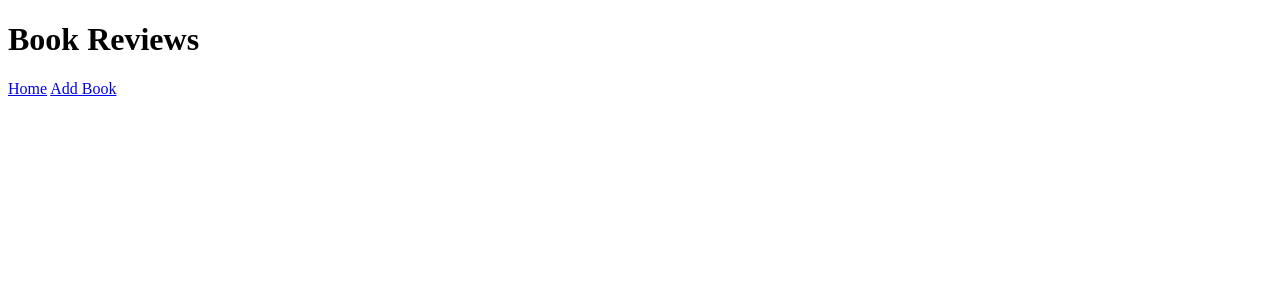
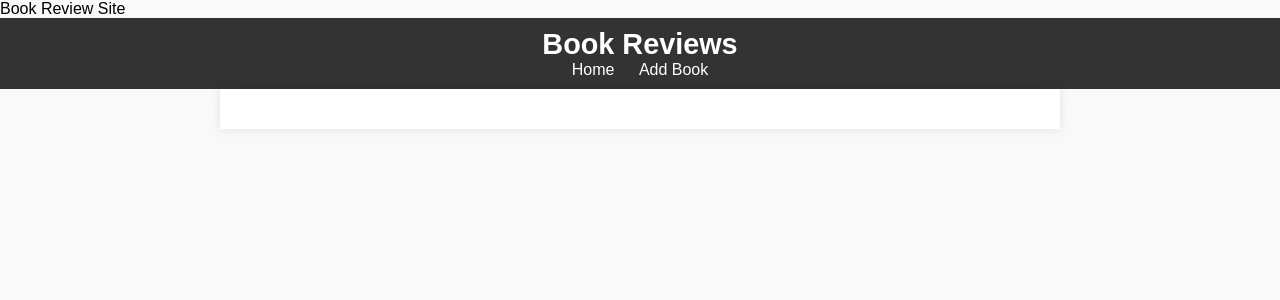
Before and after one commit to ignasvilkas/books-reviews, a Flask app: template Templates/index.html in a window 1280 px wide. Shown: the top 300 px of the page. Run offline with Flask 2, Linux system fonts and the light colour scheme; the template is opened without the code that fills it, so the values that code supplies are empty; parts of the project's set-up code (start-up, migrations or seed data) failed here and were passed over.

Commit message:
Add basic CSS style

```diff
--- a/CSS/styles.css
+++ b/CSS/styles.css
@@ -0,0 +1,32 @@
+body {
+  font-family: Arial, sans-serif;
+  margin: 0;
+  padding: 0;
+  background-color: #f9f9f9;
+}
+
+header {
+  background-color: #333;
+  color: #fff;
+  padding: 10px 0;
+  text-align: center;
+}
+
+header h1 {
+  margin: 0;
+  font-size: 1.8em;
+}
+
+nav a {
+  color: #fff;
+  margin: 0 10px;
+  text-decoration: none;
+}
+
+main {
+  padding: 20px;
+  max-width: 800px;
+  margin: auto;
+  background-color: #fff;
+  box-shadow: 0 0 10px rgba(0,0,0,0.1);
+}
--- a/Templates/index.html
+++ b/Templates/index.html
@@ -3,7 +3,7 @@
 <head>
   <meta charset="UTF-8">
   <meta name="viewport" content="width=device-width, initial-scale=1.0">
-  <link rel="stylesheet" href="{{ url_for('CSS', filename='styles.css') }}">
+  <link rel="stylesheet" href="/CSS/styles.css"
   <title>Book Review Site</title>
 </head>
 <body>
```
